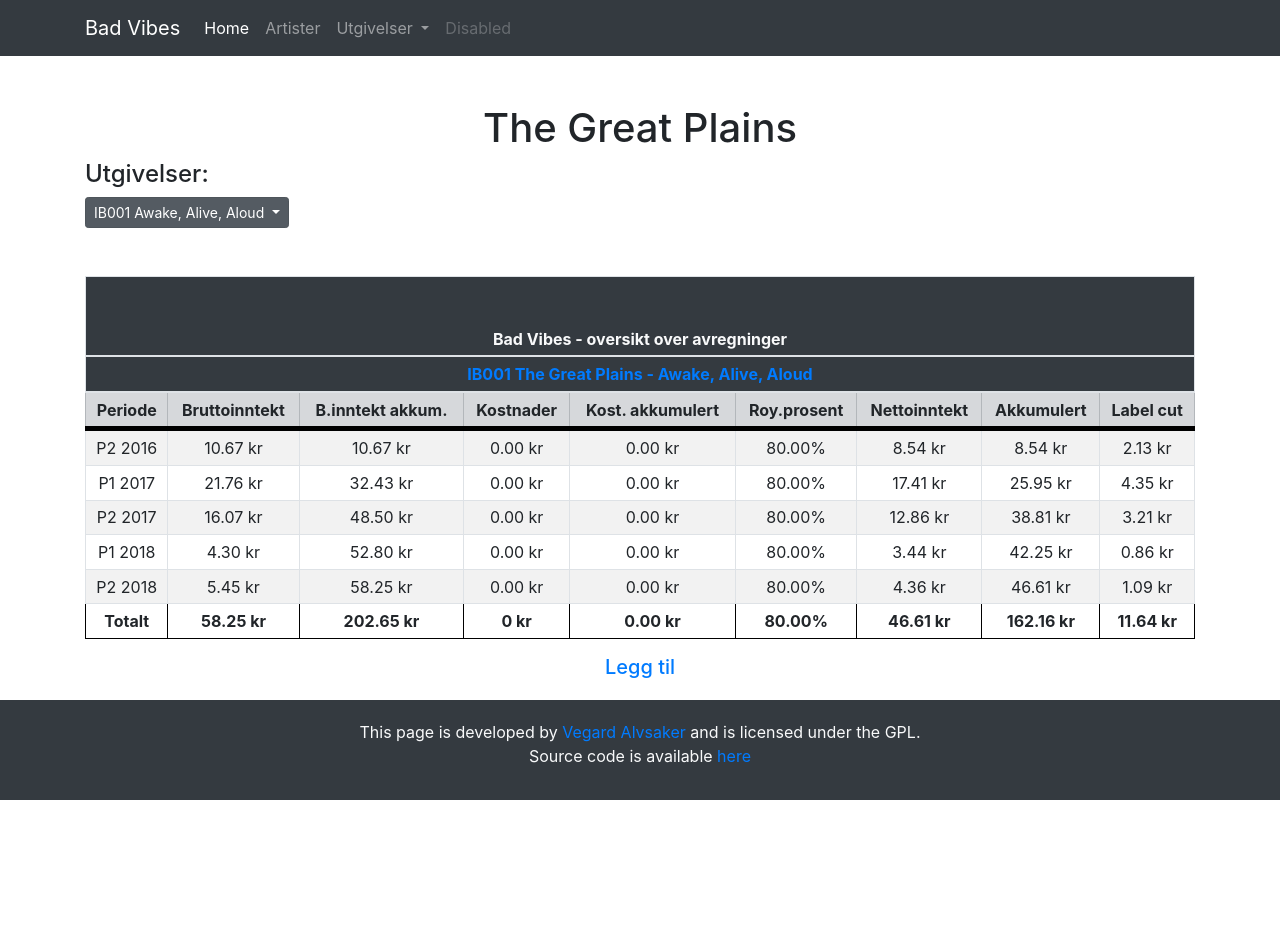
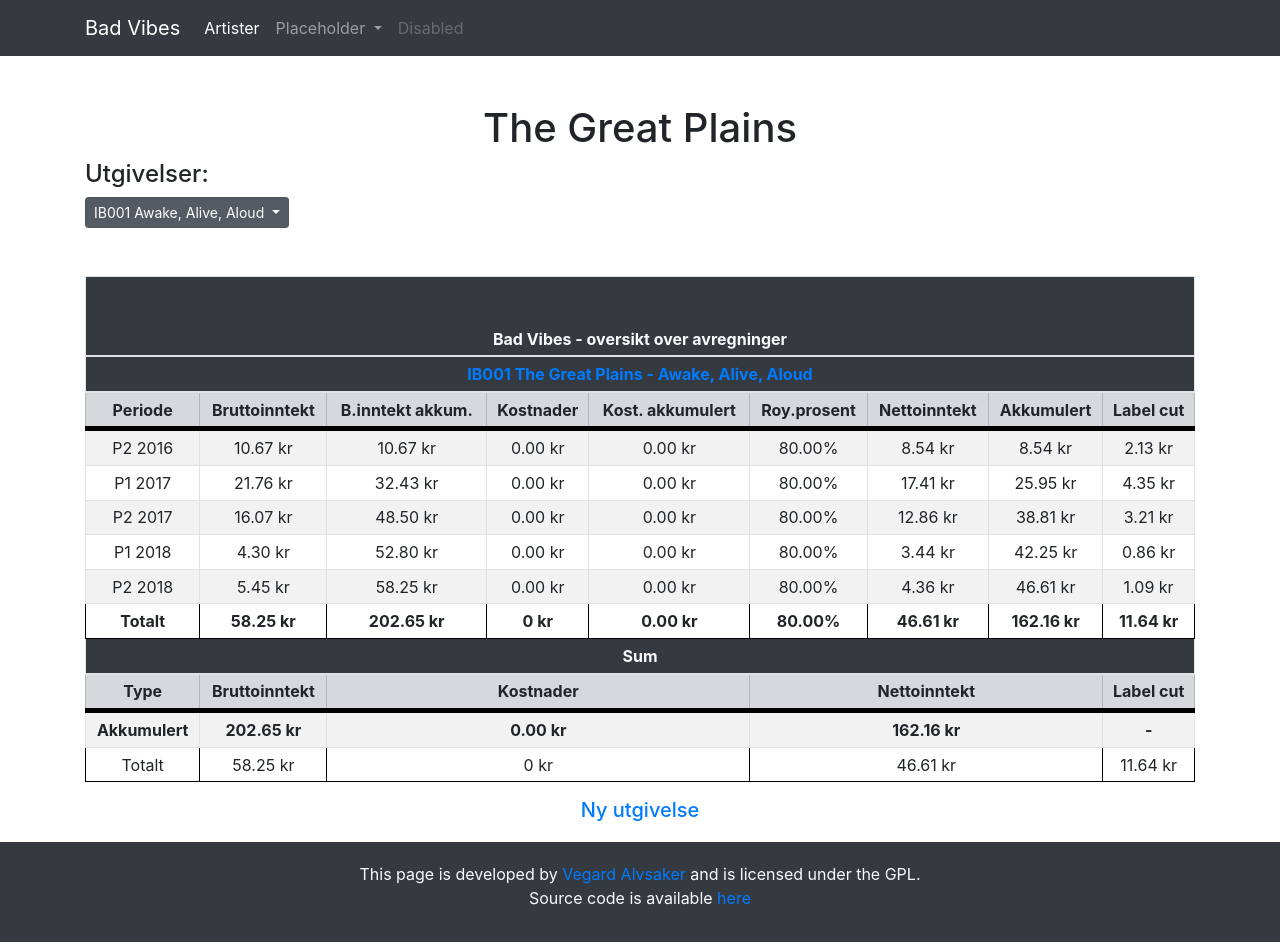
Before and after one commit to vegardalvsaker/badvibes-royaltysystem, a Django app: page /royaltysystem/artist/1/ in a window 1280 px wide. Before the commit the page ends 800 px from the top, so only its background shows below. Run offline with Django 3.2, Linux system fonts and the light colour scheme; data comes from the database, SQL or seed files in the repository; some libraries are stand-ins or nearby versions.

Commit message:
added sum table at artist view

```diff
--- a/royaltysystem/templates/royaltysystem/artist.html
+++ b/royaltysystem/templates/royaltysystem/artist.html
@@ -73,6 +73,7 @@
                         {% endif %}
                     </tr>
                     {% endfor %}
+                    <!--Totalt-raden for hver utgivelse-->
                     <tr class="font-weight-bold">
                         <td class="totalt">Totalt</td>
                         <td class="totalt">{{ utgivelse.totalt.bruttoinntekt }} kr</td>
@@ -86,12 +87,41 @@
                     </tr>
                 </tbody>
                 {% endfor %}
+                <!--Sum-delen for hele utgivelseskatalogen til artisten-->
+                <thead>
+                    <tr class="bg-dark text-light text-center">
+                        <th colspan="9" class="text-center"> Sum </th>
+                    </tr>
+                    <tr class="table-secondary ">
+                        <th class="headerDivider" scope="col">Type</th>
+                        <th class="headerDivider" scope="col">Bruttoinntekt</th>
+                        <th class="headerDivider" colspan="3" scope="col">Kostnader</th>
+                        <th class="headerDivider" colspan="3" scope="col">Nettoinntekt</th>
+                        <th class="headerDivider" scope="col">Label cut</th>
+                    </tr>
+                </thead>
+                <tbody>
+                    <tr class="font-weight-bold">
+                        <td colspan="1">Akkumulert</td>
+                        <td colspan="1">{{ artist.sum.akkumulert.brutto }} kr</td>
+                        <td colspan="3">{{ artist.sum.akkumulert.kostnader }} kr</td>
+                        <td colspan="3">{{ artist.sum.akkumulert.nettoinntekt }} kr</td>
+                        <td colspan="1">-</td>
+                    </tr>
+                    <tr>
+                        <td class="totalt">Totalt</td>
+                        <td class="totalt">{{ artist.sum.totalt.brutto }} kr</td>
+                        <td class="totalt" colspan="3">{{ artist.sum.totalt.kostnader }} kr</td>
+                        <td class="totalt" colspan="3">{{ artist.sum.totalt.nettoinntekt }} kr</td>
+                        <td class="totalt">{{ artist.sum.totalt.labelcut }} kr</td>
+                    </tr>
+                </tbody>
             </table>
             {% else %}
             <div class="collapse" id="ingenUtgivelserWarning">
             <h3 class="text-center text-warning">Ingen utgivelser registrert for denne artisten</h3></div>
             {% endif %}
-            <div class="collapse" id="ingenUtgivelserWarningLink"><a class="text-center" data-toggle="collapse" href="#addUtgivelseCollapse" role="button" aria-expanded="false" aria-controls="addUtgivelseCollapse"><h5>Legg til</h5></a></div>
+            <div class="collapse" id="ingenUtgivelserWarningLink"><a class="text-center" data-toggle="collapse" href="#addUtgivelseCollapse" role="button" aria-expanded="false" aria-controls="addUtgivelseCollapse"><h5>Ny utgivelse</h5></a></div>
             <!--<img class="text-center" src="{% static 'royaltysystem/icons/plus.svg' %}" style="height: 25px;">-->
             <div class="collapse" id="addUtgivelseCollapse">
                 <div class="card">
--- a/royaltysystem/templates/royaltysystem/index.html
+++ b/royaltysystem/templates/royaltysystem/index.html
@@ -31,7 +31,7 @@
         {% if artist_list %}
         <div class="row">
         {% for artist in artist_list %}
-            <a class="btn col-6 text-left mb-2" href="{% url 'artist' artist.id %}">{{ artist.name }} contract since: {{ artist.contract_since }} <span data-toggle="tooltip" data-placement="top" title="Antall utgivelser" class="badge badge-secondary">4</span></a>
+            <a class="btn col-6 text-left mb-2" href="{% url 'artist' artist.id %}">{{ artist.name }} contract since: {{ artist.contract_since }} <span data-toggle="tooltip" data-placement="top" title="Antall utgivelser" class="badge badge-secondary">{{ artist.utgivelser }}</span></a>
         {% endfor %}
         </div>
     {% else %}
--- a/royaltysystem/templates/royaltysystem/partials/navbar.html
+++ b/royaltysystem/templates/royaltysystem/partials/navbar.html
@@ -4,14 +4,11 @@
 
               <ul class="navbar-nav mr-auto">
                 <li class="nav-item active">
-                  <a class="nav-link" href="{% url 'index' %}">Home <span class="sr-only">(current)</span></a>
-                </li>
-                <li class="nav-item">
-                  <a class="nav-link" href="#">Artister</a>
+                  <a class="nav-link" href="{% url 'index' %}">Artister <span class="sr-only">(current)</span></a>
                 </li>
                 <li class="nav-item dropdown">
                   <a class="nav-link dropdown-toggle" href="#" id="navbarDropdown" role="button" data-toggle="dropdown" aria-haspopup="true" aria-expanded="false">
-                    Utgivelser
+                    Placeholder
                   </a>
                   <div class="dropdown-menu" aria-labelledby="navbarDropdown">
                     <a class="dropdown-item" href="#">Action</a>
--- a/royaltysystem/views.py
+++ b/royaltysystem/views.py
@@ -15,6 +15,8 @@
 def index(request):
     template_name = 'royaltysystem/index.html'
     artist_list = Artist.objects.all()
+    for i, a in enumerate(artist_list):
+        a.utgivelser = len(Utgivelse.objects.filter(artist=a))
     context = {
         'artist_list': artist_list
     }
@@ -39,6 +41,18 @@
 def artist(request, artist_id):
     art = get_object_or_404(Artist, pk=artist_id)
     art.utgivelser = []
+    artist_sum = {  'akkumulert': {
+                                    'brutto': 0,
+                                    'kostnader': 0,
+                                    'nettoinntekt': 0
+                                    },
+                    'totalt': {     'brutto': 0,
+                                    'kostnader': 0,
+                                    'nettoinntekt': 0,
+                                    'labelcut': 0
+                    }
+                }
+    art.sum = artist_sum
     for i, ut in enumerate(art.utgivelse_set.all()):
         ut.avregninger = []
         ut.totalt = {}
@@ -77,17 +91,27 @@
                     avregning.labelcut      = avregning.bruttoinntekt - avregning.nettoinntekt
                 avregning.nettoinntekt_akkumulert   = round(avregning.nettoinntekt + ut.avregninger[j-1].nettoinntekt_akkumulert, 2)
 
-            ##Kalkulerer totalt-raden
             ut.avregninger.append(avregning)
-            ut.totalt['bruttoinntekt']              = sum(filter(None, (a.bruttoinntekt for a in ut.avregninger)))
-            ut.totalt['bruttoinntekt_akkumulert']   = kalkuler_akkumulert_when_utbetalt(ut.avregninger, 'bruttoinntekt_akkumulert')
-            ut.totalt['kostnader']                  = sum(filter(None, (a.kostnader for a in ut.avregninger)))
-            ut.totalt['kostnader_akkumulert']       = kalkuler_akkumulert_when_utbetalt(ut.avregninger, 'kostnader_akkumulert')
-            ut.totalt['nettoinntekt']               = sum(filter(None,(a.nettoinntekt for a in ut.avregninger)))
-            ut.totalt['nettoinntekt_akkumulert']    = kalkuler_akkumulert_when_utbetalt(ut.avregninger, 'nettoinntekt_akkumulert')
-            ut.totalt['labelcut']                   = sum(filter(None, (a.labelcut for a in ut.avregninger)))
-            if j == 0:
-                messages.warning(request, 'Ingen data registrert på denne utgivelsen')
+        ##Kalkulerer totalt-raden
+        ut.totalt['bruttoinntekt']              = sum(filter(None, (a.bruttoinntekt for a in ut.avregninger)))
+        ut.totalt['bruttoinntekt_akkumulert']   = kalkuler_akkumulert_when_utbetalt(ut.avregninger, 'bruttoinntekt_akkumulert')
+        ut.totalt['kostnader']                  = sum(filter(None, (a.kostnader for a in ut.avregninger)))
+        ut.totalt['kostnader_akkumulert']       = kalkuler_akkumulert_when_utbetalt(ut.avregninger, 'kostnader_akkumulert')
+        ut.totalt['nettoinntekt']               = sum(filter(None,(a.nettoinntekt for a in ut.avregninger)))
+        ut.totalt['nettoinntekt_akkumulert']    = kalkuler_akkumulert_when_utbetalt(ut.avregninger, 'nettoinntekt_akkumulert')
+        ut.totalt['labelcut']                   = sum(filter(None, (a.labelcut for a in ut.avregninger)))
+
+        art.sum['totalt']['brutto'] += ut.totalt['bruttoinntekt']
+        art.sum['akkumulert']['brutto'] += ut.totalt['bruttoinntekt_akkumulert']
+
+        art.sum['totalt']['kostnader'] += ut.totalt['kostnader']
+        art.sum['akkumulert']['kostnader'] += ut.totalt['kostnader_akkumulert']
+
+        art.sum['totalt']['nettoinntekt'] += ut.totalt['nettoinntekt']
+        art.sum['akkumulert']['nettoinntekt'] += ut.totalt['nettoinntekt_akkumulert']
+
+        art.sum['totalt']['labelcut'] += ut.totalt['labelcut']
+
         art.utgivelser.append(ut)
 
     context = {
@@ -149,8 +173,6 @@
         avreg_detalj.save()
 
     return HttpResponseRedirect(reverse(utgivelse, args=[artist_id, katalognr]))
-
-
 
 def nyutgivelse(request, artist_id):
     if request.method == "POST":
@@ -289,7 +311,6 @@
         return render(request, 'royaltysystem/utgivelse.html/', context)
     return render(request, "royaltysystem/utgivelse_feil.html", {})
 
-
 def get_total_fysisk(fysisk_format, periode):
     fysisk_whole_list = fysisk_format.avregning_detaljert_set.all()
     fysisk_thisperiod_list = fysisk_format.avregning_detaljert_set.filter(periode_new=periode)
```
